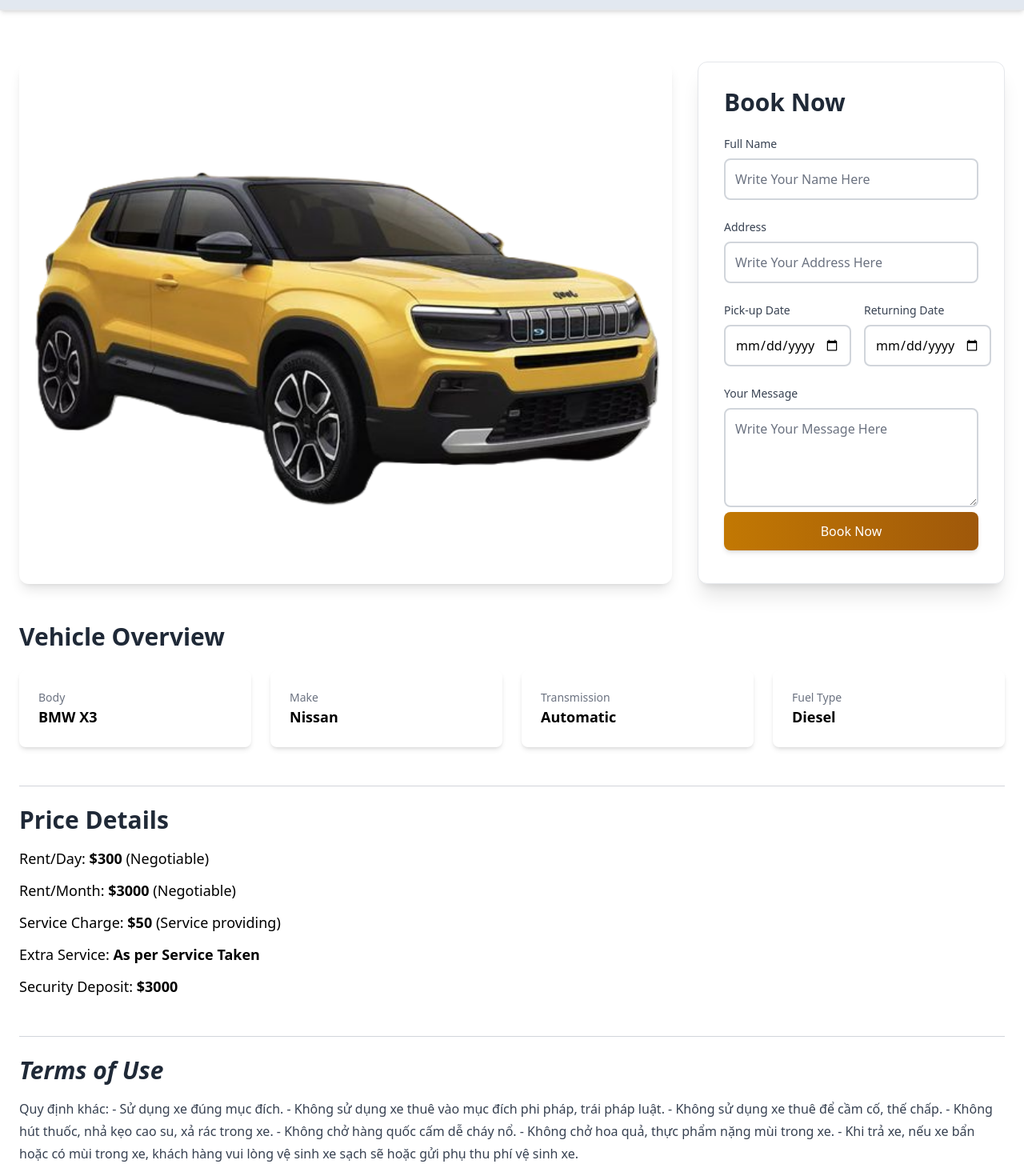
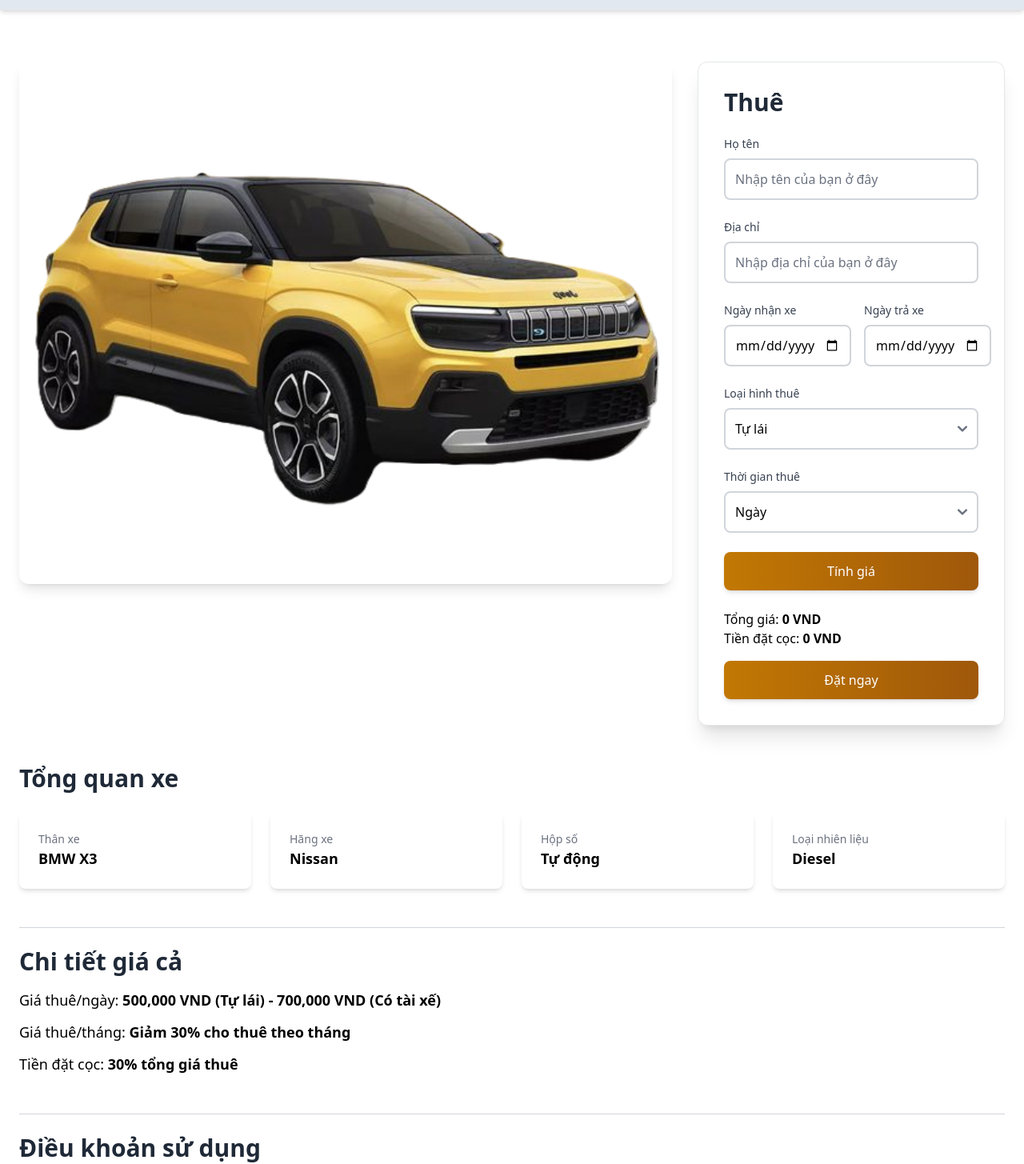
Before and after one commit to caokhanh1/Car-Rental, a React (Vite) app in the folder client/: page /booking in a window 1280 px wide. Shown: the part 55-1510 px from the top of the page at 80% size. Built offline with nearby package versions, Linux system fonts and the light colour scheme.

Commit message:
sửa booking page

```diff
--- a/client/src/components/BookCar/BookingPage.jsx
+++ b/client/src/components/BookCar/BookingPage.jsx
@@ -1,7 +1,35 @@
+import { useState } from "react";
 import { Link } from "react-router-dom";
 import car1 from "../../assets/car1.png";
 
 const BookingPage = () => {
+
+  const [rentalType, setRentalType] = useState("self-drive");
+  const [rentalPeriod, setRentalPeriod] = useState("day");
+  const [startDate, setStartDate] = useState("");
+  const [endDate, setEndDate] = useState("");
+  const [totalPrice, setTotalPrice] = useState(0);
+  const [deposit, setDeposit] = useState(0);
+
+  const calculatePrice = () => {
+    const rentPerDay = rentalType === "self-drive" ? 500000 : 700000;
+    let days = (new Date(endDate) - new Date(startDate)) / (1000 * 60 * 60 * 24) + 1;
+    if (days < 1) days = 1;
+    let price = rentPerDay * days;
+
+    if (rentalPeriod === "week") {
+      price *= 7; // Giả sử tính theo tuần
+      price *= 0.9; // Giảm 10% khi thuê theo tuần
+    } else if (rentalPeriod === "month") {
+      price *= 30; // Giả sử tính theo tháng
+      price *= 0.7; // Giảm 30% khi thuê theo tháng
+    }
+
+    const calculatedDeposit = price * 0.3; // Tính tiền đặt cọc 30% của tổng giá trị
+    setTotalPrice(price);
+    setDeposit(calculatedDeposit);
+  };
+
   return (
     <div className="max-w-7xl mx-auto p-6 mt-10 space-y-12">
       {/* Image and Booking Form Section */}
@@ -17,86 +45,118 @@
 
         {/* Booking Form */}
         <div className="bg-white p-8 rounded-xl shadow-xl flex-1 lg:max-w-sm border border-gray-200">
-          <h2 className="text-3xl font-bold mb-6 text-gray-800">Book Now</h2>
+          <h2 className="text-3xl font-bold mb-6 text-gray-800">Thuê</h2>
           <form className="space-y-6">
             <div>
               <label className="block text-sm font-medium mb-2 text-gray-700">
-                Full Name
+                Họ tên
               </label>
               <input
                 type="text"
-                placeholder="Write Your Name Here"
+                placeholder="Nhập tên của bạn ở đây"
                 className="w-full border-2 border-gray-300 p-3 rounded-lg focus:ring-2 focus:ring-yellow-500 focus:border-yellow-500"
               />
             </div>
             <div>
               <label className="block text-sm font-medium mb-2 text-gray-700">
-                Address
+                Địa chỉ
               </label>
               <input
                 type="text"
-                placeholder="Write Your Address Here"
+                placeholder="Nhập địa chỉ của bạn ở đây"
                 className="w-full border-2 border-gray-300 p-3 rounded-lg focus:ring-2 focus:ring-yellow-500 focus:border-yellow-500"
               />
             </div>
             <div className="flex space-x-4">
               <div className="w-1/2">
                 <label className="block text-sm font-medium mb-2 text-gray-700">
-                  Pick-up Date
+                  Ngày nhận xe
                 </label>
                 <input
                   type="date"
+                  value={startDate}
+                  onChange={(e) => setStartDate(e.target.value)}
                   className="w-full border-2 border-gray-300 p-3 rounded-lg focus:ring-2 focus:ring-yellow-500 focus:border-yellow-500"
                 />
               </div>
               <div className="w-1/2">
                 <label className="block text-sm font-medium mb-2 text-gray-700">
-                  Returning Date
+                  Ngày trả xe
                 </label>
                 <input
                   type="date"
+                  value={endDate}
+                  onChange={(e) => setEndDate(e.target.value)}
                   className="w-full border-2 border-gray-300 p-3 rounded-lg focus:ring-2 focus:ring-yellow-500 focus:border-yellow-500"
                 />
               </div>
             </div>
             <div>
               <label className="block text-sm font-medium mb-2 text-gray-700">
-                Your Message
+                Loại hình thuê
               </label>
-              <textarea
-                placeholder="Write Your Message Here"
+              <select
+                value={rentalType}
+                onChange={(e) => setRentalType(e.target.value)}
                 className="w-full border-2 border-gray-300 p-3 rounded-lg focus:ring-2 focus:ring-yellow-500 focus:border-yellow-500"
-                rows="4"
-              ></textarea>
+              >
+                <option value="self-drive">Tự lái</option>
+                <option value="with-driver">Có tài xế</option>
+              </select>
+            </div>
+            <div>
+              <label className="block text-sm font-medium mb-2 text-gray-700">
+                Thời gian thuê
+              </label>
+              <select
+                value={rentalPeriod}
+                onChange={(e) => setRentalPeriod(e.target.value)}
+                className="w-full border-2 border-gray-300 p-3 rounded-lg focus:ring-2 focus:ring-yellow-500 focus:border-yellow-500"
+              >
+                <option value="day">Ngày</option>
+                <option value="week">Tuần</option>
+                <option value="month">Tháng</option>
+              </select>
+            </div>
+
+            <button
+              type="button"
+              onClick={calculatePrice}
+              className="w-full bg-gradient-to-r from-yellow-500 to-yellow-600 text-white py-3 rounded-lg shadow-md hover:from-yellow-600 hover:to-yellow-700 transition-colors duration-300"
+            >
+              Tính giá
+            </button>
+            <div className="mt-4">
+              <p>Tổng giá: <strong>{totalPrice} VND</strong></p>
+              <p>Tiền đặt cọc: <strong>{deposit} VND</strong></p>
             </div>
             <Link to="/payment">
-            <button className="w-full bg-gradient-to-r from-yellow-500 to-yellow-600 text-white py-3 rounded-lg shadow-md hover:from-yellow-600 hover:to-yellow-700 transition-colors duration-300">
-              Book Now
-            </button>
+              <button className="w-full bg-gradient-to-r from-yellow-500 to-yellow-600 text-white py-3 rounded-lg shadow-md hover:from-yellow-600 hover:to-yellow-700 transition-colors duration-300 mt-4">
+                Đặt ngay
+              </button>
             </Link>
-
           </form>
         </div>
       </div>
 
       {/* Vehicle Overview */}
       <div className="space-y-6">
-        <h2 className="text-3xl font-bold mb-4 text-gray-800">Vehicle Overview</h2>
+        <h2 className="text-3xl font-bold mb-4 text-gray-800">Tổng quan xe</h2>
         <div className="grid grid-cols-1 sm:grid-cols-2 md:grid-cols-3 lg:grid-cols-4 gap-6">
           <div className="bg-white p-6 rounded-lg shadow-md">
-            <p className="text-sm text-gray-500">Body</p>
+            <p className="text-sm text-gray-500">Thân xe</p>
             <h3 className="text-lg font-semibold">BMW X3</h3>
           </div>
           <div className="bg-white p-6 rounded-lg shadow-md">
-            <p className="text-sm text-gray-500">Make</p>
+            <p className="text-sm text-gray-500">Hãng xe</p>
             <h3 className="text-lg font-semibold">Nissan</h3>
           </div>
           <div className="bg-white p-6 rounded-lg shadow-md">
-            <p className="text-sm text-gray-500">Transmission</p>
-            <h3 className="text-lg font-semibold">Automatic</h3>
+            <p className="text-sm text-gray-500">Hộp số</p>
+            <h3 className="text-lg font-semibold">Tự động</h3>
           </div>
           <div className="bg-white p-6 rounded-lg shadow-md">
-            <p className="text-sm text-gray-500">Fuel Type</p>
+            <p className="text-sm text-gray-500">Loại nhiên liệu</p>
             <h3 className="text-lg font-semibold">Diesel</h3>
           </div>
         </div>
@@ -104,26 +164,19 @@
 
       {/* Price Details */}
       <div className="border-t border-gray-300 pt-6">
-        <h2 className="text-3xl font-bold mb-4 text-gray-800">Price Details</h2>
+        <h2 className="text-3xl font-bold mb-4 text-gray-800">Chi tiết giá cả</h2>
         <ul className="space-y-3 text-lg">
-          <li>Rent/Day: <span className="font-semibold">$300</span> (Negotiable)</li>
-          <li>Rent/Month: <span className="font-semibold">$3000</span> (Negotiable)</li>
-          <li>Service Charge: <span className="font-semibold">$50</span> (Service providing)</li>
-          <li>Extra Service: <span className="font-semibold">As per Service Taken</span></li>
-          <li>Security Deposit: <span className="font-semibold">$3000</span></li>
+          <li>Giá thuê/ngày: <span className="font-semibold">500,000 VND (Tự lái) - 700,000 VND (Có tài xế)</span></li>
+          <li>Giá thuê/tháng: <span className="font-semibold">Giảm 30% cho thuê theo tháng</span></li>
+          <li>Tiền đặt cọc: <span className="font-semibold">30% tổng giá thuê</span></li>
         </ul>
       </div>
 
       {/* Terms of Use */}
       <div className="border-t border-gray-300 pt-6">
-        <h2 className="text-3xl font-bold italic mb-4 text-gray-800">Terms of Use</h2>
-        <p className="text-gray-700 leading-7">
-          Quy định khác: - Sử dụng xe đúng mục đích. - Không sử dụng xe thuê vào
-          mục đích phi pháp, trái pháp luật. - Không sử dụng xe thuê để cầm cố,
-          thế chấp. - Không hút thuốc, nhả kẹo cao su, xả rác trong xe. - Không
-          chở hàng quốc cấm dễ cháy nổ. - Không chở hoa quả, thực phẩm nặng mùi
-          trong xe. - Khi trả xe, nếu xe bẩn hoặc có mùi trong xe, khách hàng
-          vui lòng vệ sinh xe sạch sẽ hoặc gửi phụ thu phí vệ sinh xe.
+        <h2 className="text-3xl font-bold mb-4 text-gray-800">Điều khoản sử dụng</h2>
+        <p className="text-lg text-gray-600">
+          Bằng việc tiếp tục đặt xe, bạn đồng ý với các điều khoản và điều kiện của chúng tôi.
         </p>
       </div>
     </div>
--- a/client/src/pages/SignIn.jsx
+++ b/client/src/pages/SignIn.jsx
@@ -62,7 +62,7 @@
             console.log("success");
             navigate("/");
         } else {
-            alert(data.message); // Xử lý thông báo lỗi
+            alert(data.message);
         }
     } catch (error) {
         console.error("Google login failed", error);
```
